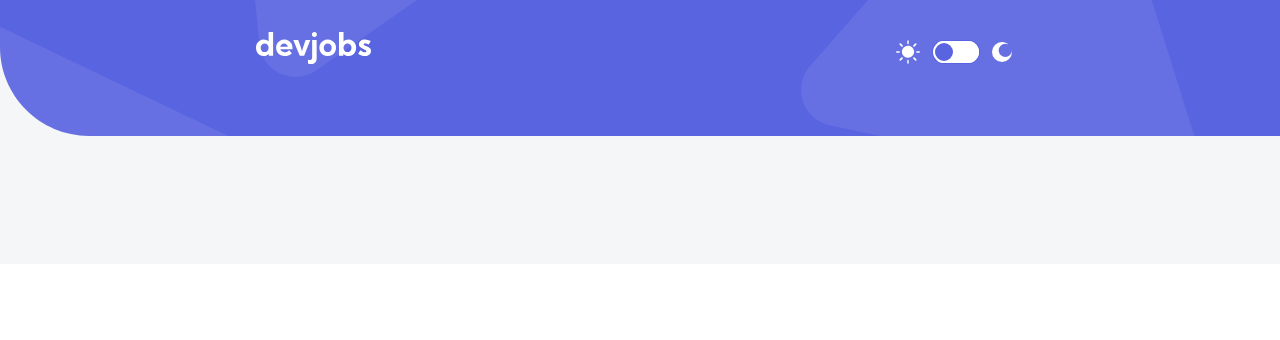
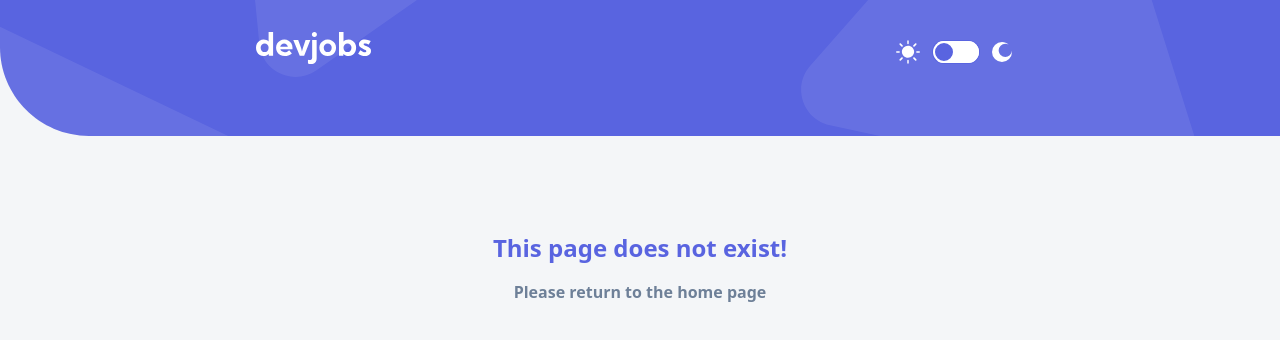
Before and after one commit to dziabak/devjobs-web-app, a React (Vite) app: page /jobs/1 in a window 1280 px wide. Shown: the top 340 px of the page. Built offline with nearby package versions, Linux system fonts and the light colour scheme.

Commit message:
Added 'ErrorBlock' to empty 'JobItemDetails' dynamic paths

```diff
--- a/src/pages/JobItemDetails.tsx
+++ b/src/pages/JobItemDetails.tsx
@@ -71,6 +71,15 @@ function JobItemDetails() {
 				company={item.company}
 			/>
 		));
+
+		if (data.length === 0) {
+			content = (
+				<ErrorBlock
+					errorHeader="This page does not exist!"
+					errorMessage="Please return to the home page"
+				/>
+			);
+		}
 	}
 
 	return (
@@ -81,7 +90,7 @@ function JobItemDetails() {
 				<div className="container absolute h-0 px-8 -inset-y-10 -inset-x-1/2 sm:px-0 xl:px-64">
 					{header}
 				</div>
-				<div className="container">{content}</div>
+				<div className="container min-h-screen">{content}</div>
 			</section>
 			{footer}
 		</div>
```
